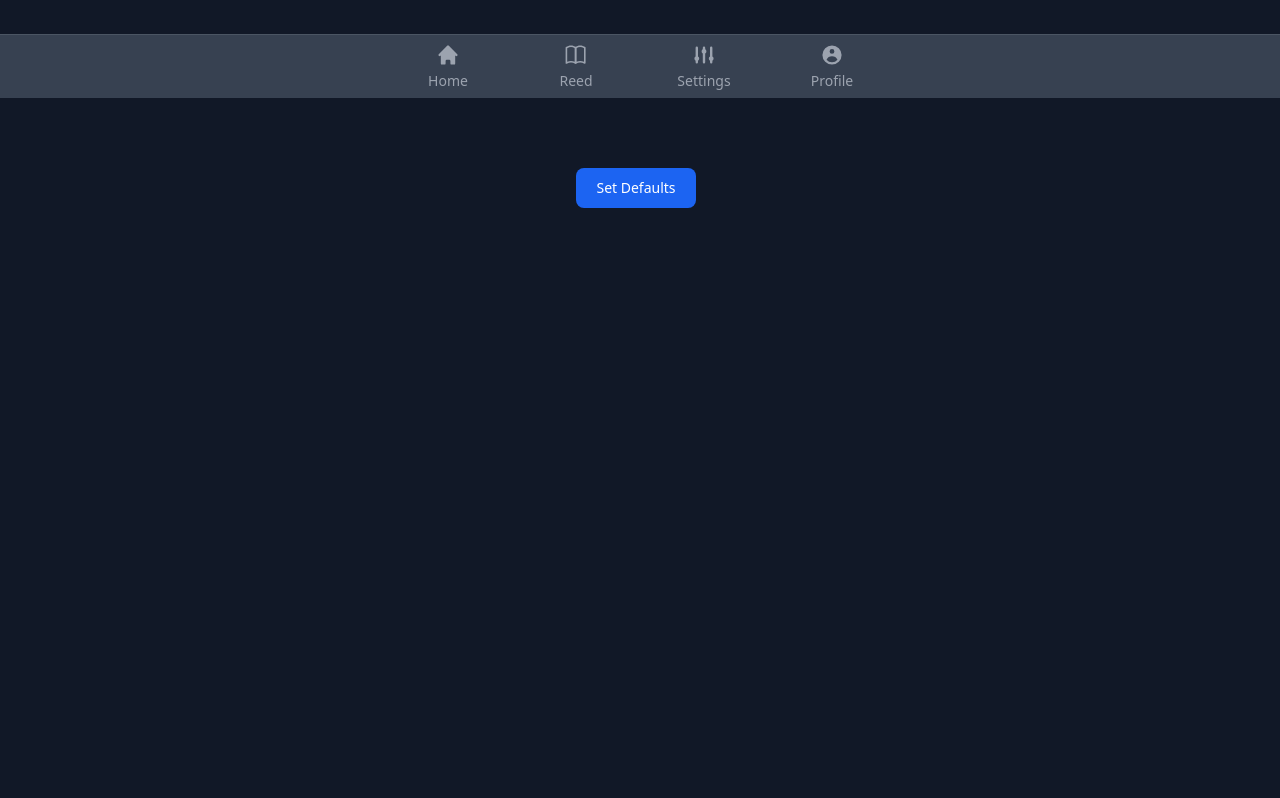
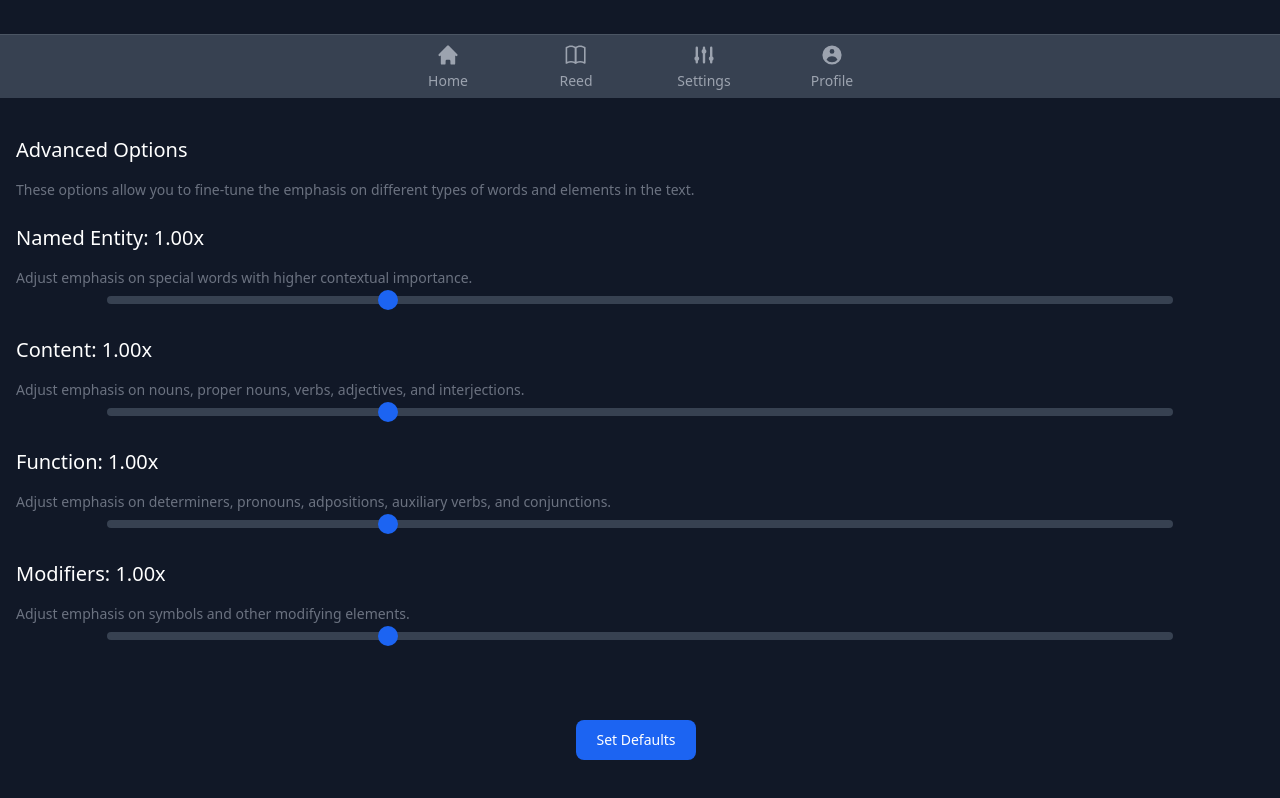
Before and after one commit to rakshith-git/speedreed, a Next.js app: page /settings in a window 1280 px wide. Shown: the part 702-1500 px from the top of the page. Before the commit the page ends 998 px from the top, so only its background shows below. Built offline with nearby package versions, Linux system fonts and the light colour scheme; no server answers; what tailwindcss-animated would draw is missing.

Commit message:
added spacy tagging

```diff
--- a/app/settings/page.js
+++ b/app/settings/page.js
@@ -15,8 +15,12 @@ function Home() {
   const [speechVal, setSpeechVal] = useState(3);
   const [bionicVal, setBionicVal] = useState(0);
   const [burstVal, setBurstVal] = useState(0);
-  const [refrenceVal,setRefrenceVal] = useState(10);
+  const [refrenceVal, setRefrenceVal] = useState(10);
   const [bionicText, setBionicText] = useState("Normal");
+  const [namedEntityVal, setNamedEntityVal] = useState(1.0);
+  const [contentVal, setContentVal] = useState(1.0);
+  const [functionVal, setFunctionVal] = useState(1.0);
+  const [modifiersVal, setModifiersVal] = useState(1.0);
 
   const [isAuth, setIsAuth] = useState(false);
   useEffect(() => {
@@ -36,6 +40,10 @@ function Home() {
         bionic: parseInt(bionicVal),
         burst: parseInt(burstVal),
         refrence: refrenceVal,
+        namedEntity: namedEntityVal,
+        content: contentVal,
+        function: functionVal,
+        modifiers: modifiersVal,
       });
     } catch (error) {
       console.log(error);
@@ -56,6 +64,10 @@ function Home() {
             setBionicVal(userData.bionic);
             setBurstVal(userData.burst);
             setRefrenceVal(userData.refrence);
+            setNamedEntityVal(userData.namedEntity || 1.0);
+            setContentVal(userData.content || 1.0);
+            setFunctionVal(userData.function || 1.0);
+            setModifiersVal(userData.modifiers || 1.0);
             console.log(userData);
           } else {
             console.log("User document does not exist");
@@ -212,6 +224,125 @@ function Home() {
           />
         </div>
       </div>
+
+      <div className="mt-12 mb-8">
+        <h2 className="flex my-4 mx-4 text-xl font-medium text-gray-900 dark:text-white">
+          Advanced Options
+        </h2>
+        <p className="mx-4 text-sm text-gray-500 mb-6">
+          These options allow you to fine-tune the emphasis on different types
+          of words and elements in the text.
+        </p>
+
+        <div className="space-y-8">
+          <div>
+            <label
+              htmlFor="named-entity"
+              className="flex my-4 mx-4 text-xl font-medium text-gray-900 dark:text-white"
+            >
+              Named Entity: {namedEntityVal.toFixed(2)}x
+            </label>
+            <p className="mx-4 text-sm text-gray-500 mb-2">
+              Adjust emphasis on special words with higher contextual
+              importance.
+            </p>
+            <div className="flex justify-center">
+              <input
+                id="named-entity"
+                type="range"
+                min={0.3}
+                max={3}
+                step={0.01}
+                value={namedEntityVal}
+                onChange={(event) =>
+                  setNamedEntityVal(parseFloat(event.target.value))
+                }
+                className="w-10/12 h-2 bg-gray-200 rounded-lg appearance-none cursor-pointer dark:bg-gray-700"
+              />
+            </div>
+          </div>
+
+          <div>
+            <label
+              htmlFor="content"
+              className="flex my-4 mx-4 text-xl font-medium text-gray-900 dark:text-white"
+            >
+              Content: {contentVal.toFixed(2)}x
+            </label>
+            <p className="mx-4 text-sm text-gray-500 mb-2">
+              Adjust emphasis on nouns, proper nouns, verbs, adjectives, and
+              interjections.
+            </p>
+            <div className="flex justify-center">
+              <input
+                id="content"
+                type="range"
+                min={0.3}
+                max={3}
+                step={0.01}
+                value={contentVal}
+                onChange={(event) =>
+                  setContentVal(parseFloat(event.target.value))
+                }
+                className="w-10/12 h-2 bg-gray-200 rounded-lg appearance-none cursor-pointer dark:bg-gray-700"
+              />
+            </div>
+          </div>
+
+          <div>
+            <label
+              htmlFor="function"
+              className="flex my-4 mx-4 text-xl font-medium text-gray-900 dark:text-white"
+            >
+              Function: {functionVal.toFixed(2)}x
+            </label>
+            <p className="mx-4 text-sm text-gray-500 mb-2">
+              Adjust emphasis on determiners, pronouns, adpositions, auxiliary
+              verbs, and conjunctions.
+            </p>
+            <div className="flex justify-center">
+              <input
+                id="function"
+                type="range"
+                min={0.3}
+                max={3}
+                step={0.01}
+                value={functionVal}
+                onChange={(event) =>
+                  setFunctionVal(parseFloat(event.target.value))
+                }
+                className="w-10/12 h-2 bg-gray-200 rounded-lg appearance-none cursor-pointer dark:bg-gray-700"
+              />
+            </div>
+          </div>
+
+          <div>
+            <label
+              htmlFor="modifiers"
+              className="flex my-4 mx-4 text-xl font-medium text-gray-900 dark:text-white"
+            >
+              Modifiers: {modifiersVal.toFixed(2)}x
+            </label>
+            <p className="mx-4 text-sm text-gray-500 mb-2">
+              Adjust emphasis on symbols and other modifying elements.
+            </p>
+            <div className="flex justify-center">
+              <input
+                id="modifiers"
+                type="range"
+                min={0.3}
+                max={3}
+                step={0.01}
+                value={modifiersVal}
+                onChange={(event) =>
+                  setModifiersVal(parseFloat(event.target.value))
+                }
+                className="w-10/12 h-2 bg-gray-200 rounded-lg appearance-none cursor-pointer dark:bg-gray-700"
+              />
+            </div>
+          </div>
+        </div>
+      </div>
       <div className="flex my-10 py-10 justify-center">
         <button
           type="button"
```
Also changed, not shown: app/rsvp/page.js (+94 -66 lines).
